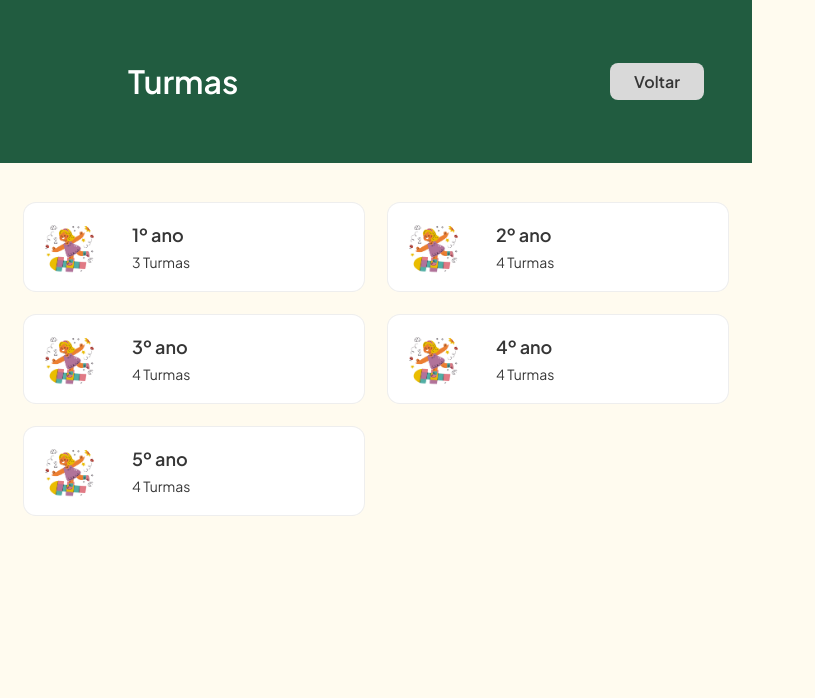
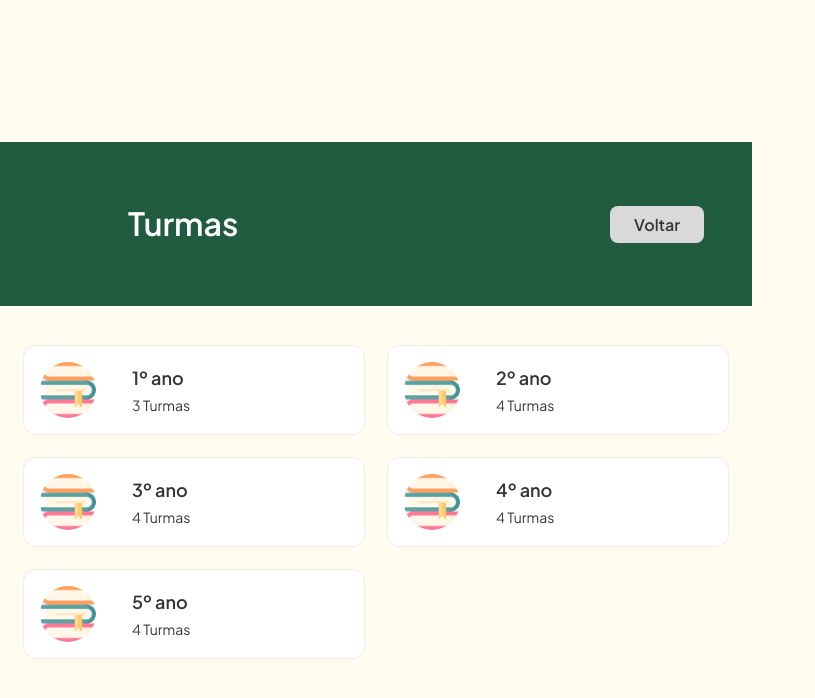
Before and after one commit to dominiquesantos/hackaton, a React (Vite) app: page /responsavel/turmas in a window 1280 px wide. Shown: the top 698 px of the page, without its empty margins (0-815 px from the left). Built offline with nearby package versions, Linux system fonts and the light colour scheme.

Commit message:
TurmasResponsavel.jsx

```diff
--- a/src/pages/responsavel/TurmasResponsavel.jsx
+++ b/src/pages/responsavel/TurmasResponsavel.jsx
@@ -14,20 +14,20 @@ function TurmasResponsavel() {
     { ano: "5º ano", turmas: "4 Turmas" },
   ];
 
-return (
-  <div className="turmas-responsavel">
-    <div className="turmas-container">
-      {/* Header */}
-      <header className="turmas-header">
+  return (
+    <div className="turmas-responsavel-container">
+
+      <div className="turmas-header">
         <h1>Turmas</h1>
-        <button className="voltar-btn" onClick={() => navigate("/")}>Voltar</button>
-      </header>
+        <button className="voltar-btn" onClick={() => navigate("/")}>
+          Voltar
+        </button>
+      </div>
 
-      {/* Lista de cards */}
       <div className="cards-grid">
         {anos.map((item, index) => (
           <div className="turma-card" key={index}>
-            <img src="/menina.png" alt="Ícone" />
+            <img src="/livros.png" alt="Ícone" />
             <div className="card-text">
               <h2>{item.ano}</h2>
               <p>{item.turmas}</p>
@@ -36,9 +36,7 @@ return (
         ))}
       </div>
     </div>
-  </div>
-);
-
+  );
 }
 
 export default TurmasResponsavel;
```
